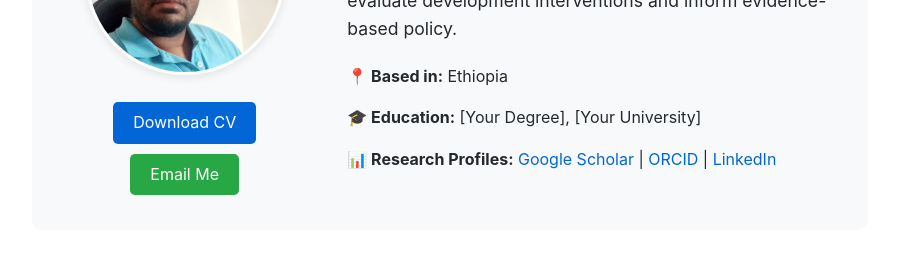
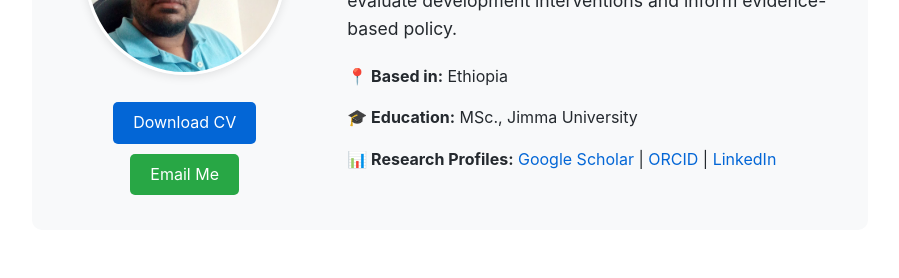
Before and after one commit to ShemelisKHundie/ShemelisKHundie.github.io, a Jekyll site: the page built from index.md, in a window 1280 px wide and 900 px high, scrolled down 392 px. Shown: the part 153-431 px from the top of the window, without its empty margins (190-1089 px from the left). Built offline with Jekyll 4.4.1, drawn with Linux system fonts in a browser that asks for light colours.

Commit message:
Update index.md

```diff
--- a/index.md
+++ b/index.md
@@ -25,7 +25,7 @@ title: Home
 
     <div style="margin-top: 20px;">
       <p><strong>📍 Based in:</strong> Ethiopia</p>
-      <p><strong>🎓 Education:</strong> [Your Degree], [Your University]</p>
+      <p><strong>🎓 Education:</strong> MSc., Jimma University</p>
       <p><strong>📊 Research Profiles:</strong>
         <a href="https://scholar.google.com/citations?user=sP5y6NUAAAAJ&hl=en">Google Scholar</a> |
         <a href="https://orcid.org/0000-0003-2316-0544">ORCID</a> |
```
